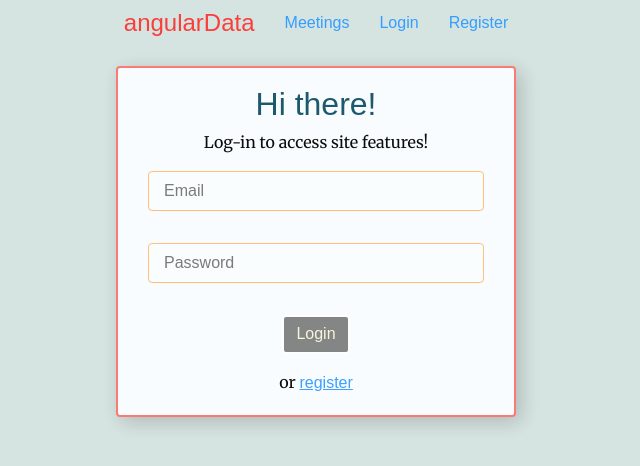
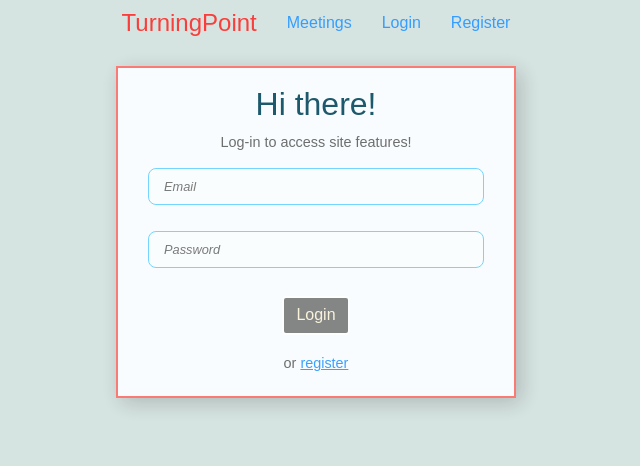
Before and after one commit to techtolentino/rangularApp, a website: page builds/development/index.html in a window 1280 px wide. Shown: the whole page, without its empty margins (324-964 px from the left). Drawn offline with Linux system fonts and the light colour scheme; a web font is replaced by a local one.

Commit message:
further styling

```diff
--- a/builds/development/css/style.css
+++ b/builds/development/css/style.css
@@ -86,7 +86,7 @@ body  {
   font-family: Merriweather, serif;
   font-size: 1rem;
   line-height: 160%;
-  *zoom: 1;
+  padding: 0 30px;
 }
 
 main {
@@ -98,7 +98,6 @@ main {
   margin: 0 auto;
   padding: 20px 30px;
   text-align: center;
-  border-radius: 4px;
   -webkit-box-shadow: 0px 0px 4px 0px black;
     box-shadow: 5px 5px 20px rgba(0,0,0,0.2);
   position: relative;
@@ -150,6 +149,9 @@ h3{
 }
 
 p {
+  font-size: 0.9em;
+  color: #686868;
+  font-family: Arial, Helvetica, sans-serif;
 }
 
 a.small {
@@ -164,11 +166,12 @@ input {
   width: 100%;
   display: inline-block;
   padding: 10px 0 10px 15px;
-  font-size: 1rem;
-  color: #475B62;
+  font-size: 0.8rem;
+  font-style: italic;
+  color: #7a7a7a;
   background: rgba(255,255,255,0.4);
-  border: 1px solid #ffbf73;
-  border-radius: 4px;
+  border: 1px solid #6fd4ff;
+  border-radius: 8px;
   outline: 0;
   margin-bottom: 1em;
   margin-top: 1em;
@@ -198,7 +201,6 @@ p.error {
   color: #e40d00;
   font-size: .8em;
   padding-top: 5px;
-  margin-bottom: 1em;
   font-style: italic;
 }
 
--- a/builds/development/views/nav.html
+++ b/builds/development/views/nav.html
@@ -1,6 +1,6 @@
 <div class="table">
 	<ul>
-		<li class="branding"><a ng-href="#/">angularData</a></li>
+		<li class="branding"><a ng-href="#/">TurningPoint</a></li>
 		<li><a ng-href="#/meetings">Meetings</a></li>
 		<li><a ng-href="#/login">Login</a></li>
 		<li><a ng-href="#/register">Register</a></li>
```
